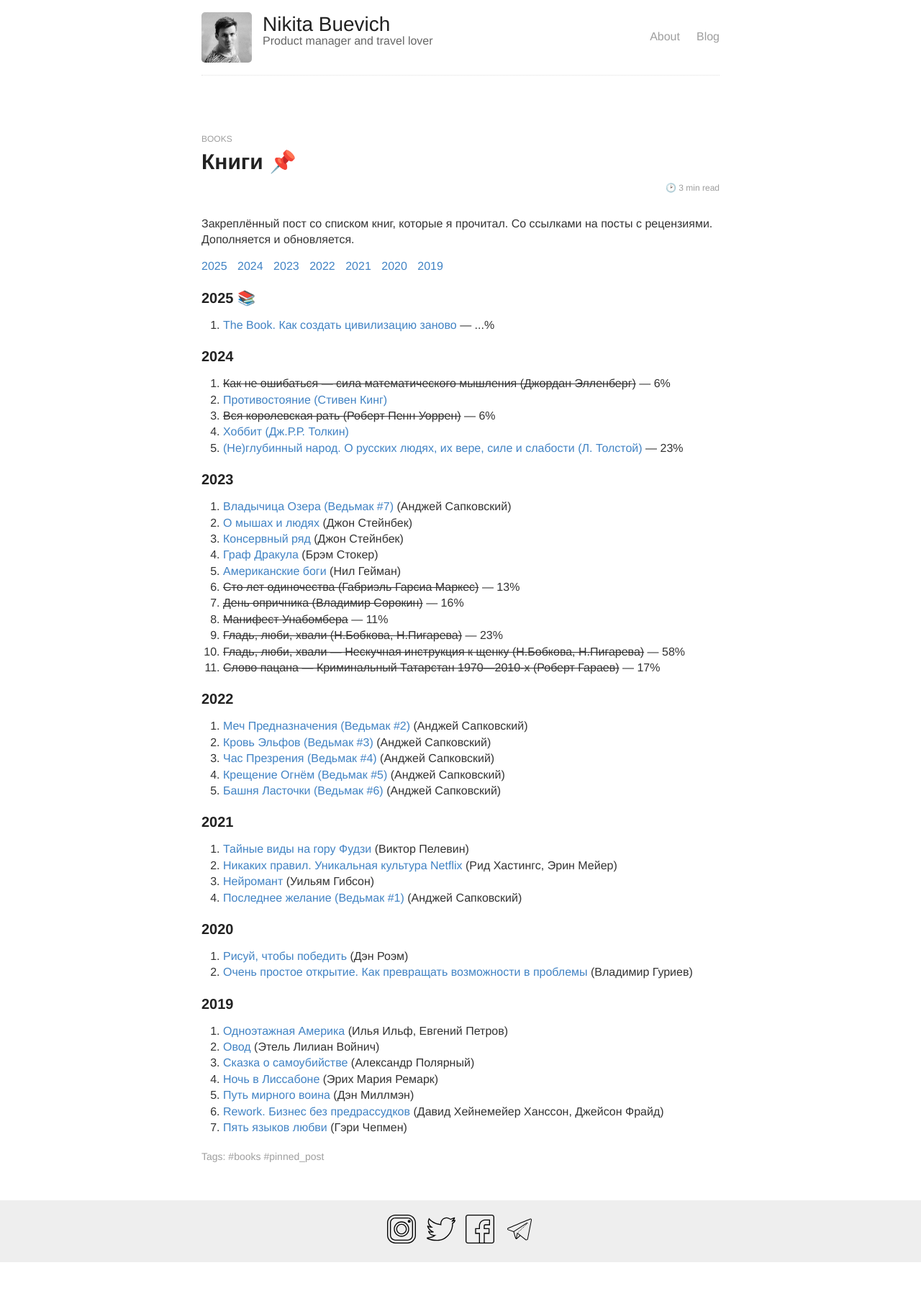
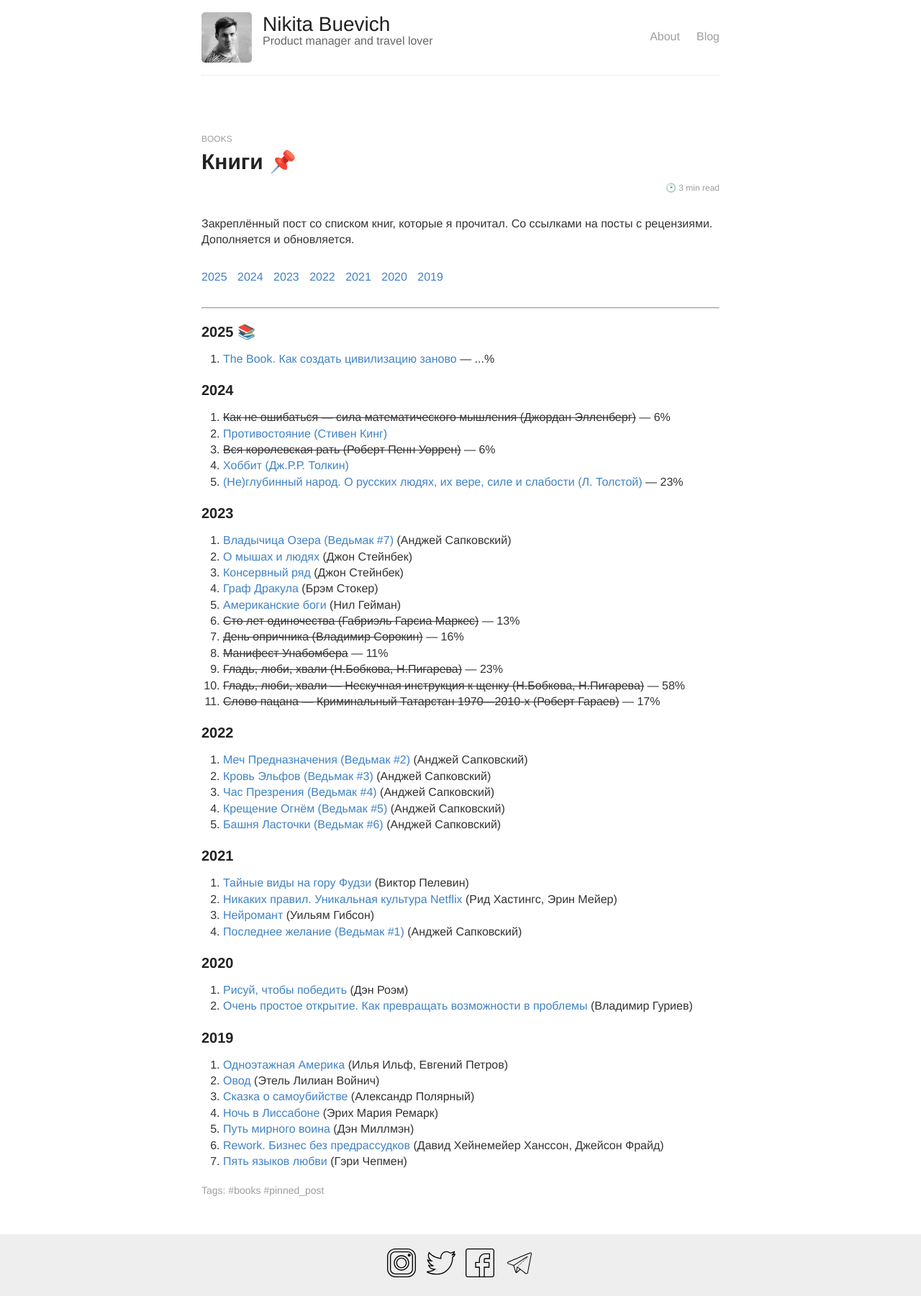
Before and after one commit to sombro/nbuevich.com, a Jekyll site: the page built from blog/_posts/2099-12-13-books.md, in a window 1280 px wide. Shown: the whole page at 72% size. Built offline with Jekyll 4.4.1, drawn with Linux system fonts in a browser that asks for light colours; before the commit the page ends 1754 px from its top, so only the background shows below that.

Commit message:
cosmetics

```diff
--- a/blog/_posts/2099-12-13-books.md
+++ b/blog/_posts/2099-12-13-books.md
@@ -15,6 +15,7 @@
   <li><a href="#2020">2020</a></li>
   <li><a href="#2019">2019</a></li>
 </ul>
+<hr>
 
 <!--more-->
 ## <span id="2025">2025</span> 📚 ##
--- a/style.scss
+++ b/style.scss
@@ -337,7 +337,7 @@
 .common__inline-list {
   list-style: none;
   padding: 0;
-  margin: 0;
+  margin: 30px 0;
 }
 
 .common__inline-list li {
```
Also changed, not shown: blog/_posts/2099-12-14-movies.md (+1 -0 lines), blog/_posts/2099-12-15-travel.md (+1 -0 lines).
